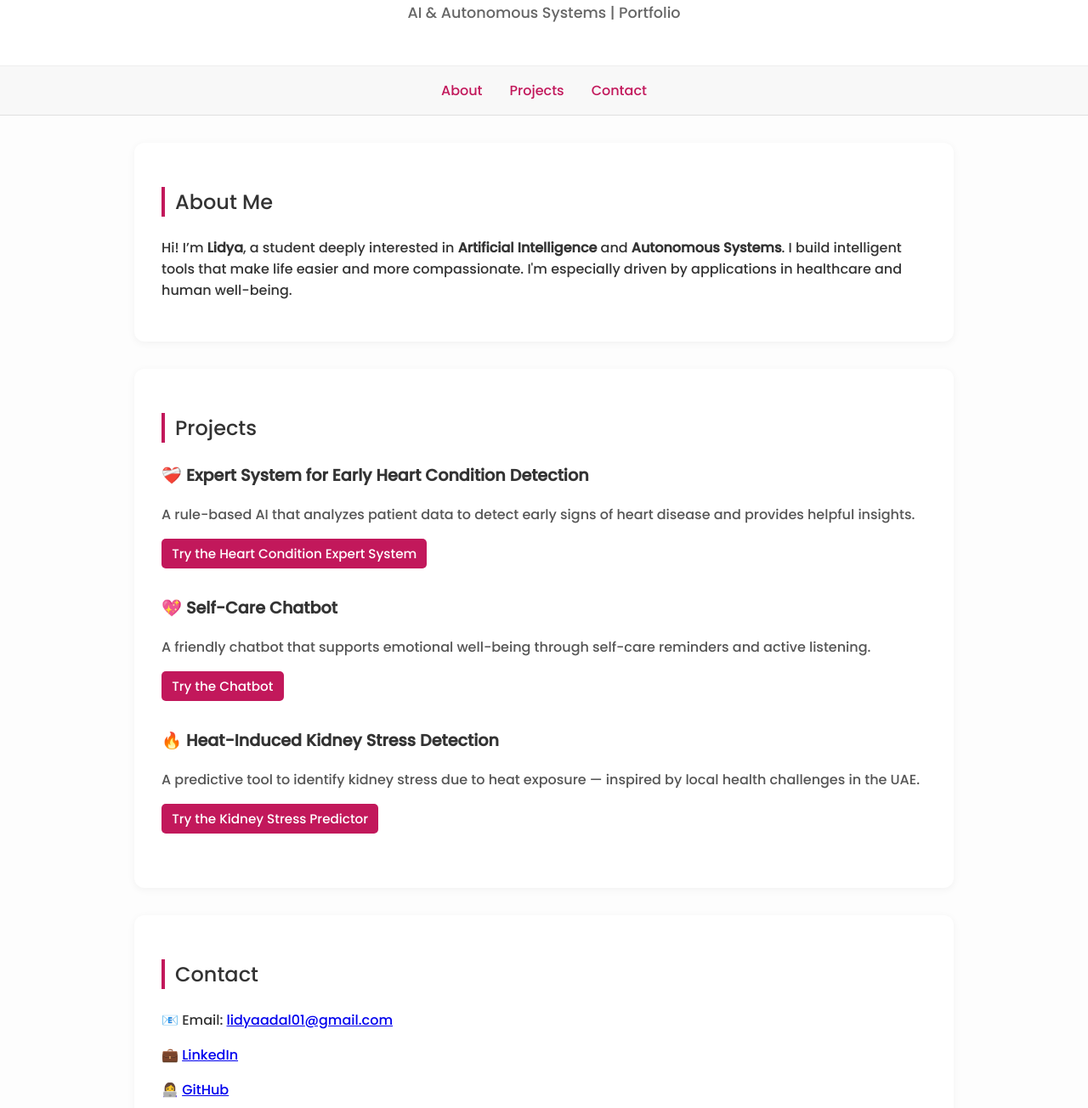
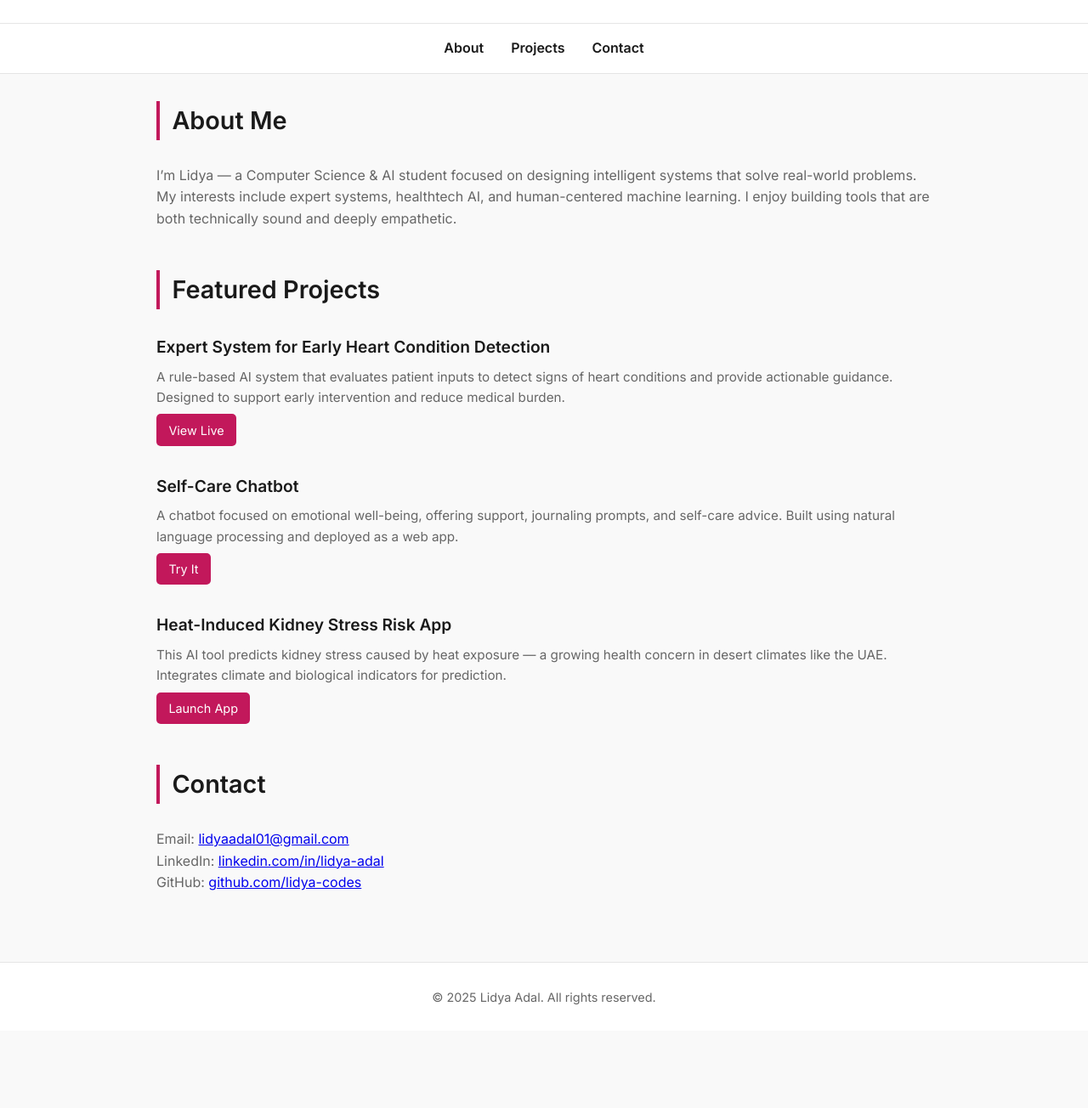
Before and after one commit to Lidya-codes/lidya-codes.github.io, a plain HTML site: page index.html in a window 1280 px wide. Shown: the part 137-1441 px from the top of the page at 85% size. After the commit the page ends 1350 px from the top, so only its background shows below. Drawn offline with nearby package versions, Linux system fonts and the light colour scheme.

Commit message:
Update index.html
format change

```diff
--- a/index.html
+++ b/index.html
@@ -2,69 +2,92 @@
 <html lang="en">
 <head>
   <meta charset="UTF-8" />
-  <meta name="viewport" content="width=device-width, initial-scale=1.0" />
-  <title>Lidya's Portfolio</title>
-  <link href="https://fonts.googleapis.com/css2?family=Playfair+Display:wght@600&family=Poppins:wght@300;500&display=swap" rel="stylesheet">
+  <meta name="viewport" content="width=device-width, initial-scale=1.0"/>
+  <title>Lidya Adal | AI Portfolio</title>
+  <link href="https://fonts.googleapis.com/css2?family=Inter:wght@400;600&family=Playfair+Display:wght@600&display=swap" rel="stylesheet">
   <style>
+    :root {
+      --primary-color: #1a1a1a;
+      --accent-color: #c2185b;
+      --light-bg: #f9f9f9;
+      --dark-text: #1a1a1a;
+      --gray-text: #666;
+      --border: #e5e5e5;
+    }
+
+    * {
+      box-sizing: border-box;
+      margin: 0;
+      padding: 0;
+    }
+
     body {
-      font-family: 'Poppins', sans-serif;
-      margin: 0;
-      background: #fdfdfd;
-      color: #333;
+      font-family: 'Inter', sans-serif;
+      background-color: var(--light-bg);
+      color: var(--dark-text);
+      line-height: 1.6;
     }
 
     header {
-      background: #fff;
-      border-bottom: 1px solid #eee;
+      background: white;
+      border-bottom: 1px solid var(--border);
       padding: 2em 1em;
       text-align: center;
     }
 
     header h1 {
       font-family: 'Playfair Display', serif;
-      font-size: 2.8em;
+      font-size: 2.5em;
+      color: var(--primary-color);
       margin-bottom: 0.2em;
-      color: #c2185b;
     }
 
     header p {
+      color: var(--gray-text);
       font-size: 1.1em;
-      color: #666;
     }
 
     nav {
       display: flex;
       justify-content: center;
       gap: 2em;
-      background: #f8f8f8;
-      padding: 1em;
-      border-bottom: 1px solid #e0e0e0;
+      padding: 1em 0;
+      background: white;
+      border-bottom: 1px solid var(--border);
     }
 
     nav a {
+      color: var(--dark-text);
       text-decoration: none;
-      color: #c2185b;
-      font-weight: 500;
+      font-weight: 600;
+      transition: color 0.2s;
     }
 
     nav a:hover {
-      text-decoration: underline;
+      color: var(--accent-color);
+    }
+
+    main {
+      max-width: 960px;
+      margin: auto;
+      padding: 2em 1.5em;
     }
 
     section {
-      max-width: 900px;
-      margin: 2em auto;
-      padding: 2em;
-      background: white;
-      border-radius: 12px;
-      box-shadow: 0 2px 10px rgba(0,0,0,0.05);
+      margin-bottom: 3em;
     }
 
     h2 {
-      border-left: 4px solid #c2185b;
+      font-size: 1.8em;
+      margin-bottom: 1em;
+      border-left: 4px solid var(--accent-color);
       padding-left: 0.5em;
-      margin-bottom: 1em;
-      font-weight: 500;
+      font-weight: 600;
+    }
+
+    p {
+      font-size: 1em;
+      color: var(--gray-text);
     }
 
     .project {
@@ -73,23 +96,24 @@
 
     .project h3 {
       font-size: 1.2em;
-      color: #333;
+      color: var(--primary-color);
+      margin-bottom: 0.4em;
     }
 
     .project p {
-      margin: 0.5em 0;
-      color: #555;
+      font-size: 0.95em;
     }
 
     .project a {
       display: inline-block;
       margin-top: 0.5em;
-      padding: 0.4em 0.8em;
-      background: #c2185b;
+      padding: 0.5em 1em;
+      background: var(--accent-color);
       color: white;
+      text-decoration: none;
       border-radius: 5px;
-      text-decoration: none;
-      font-size: 0.95em;
+      font-size: 0.9em;
+      transition: background 0.2s;
     }
 
     .project a:hover {
@@ -97,24 +121,18 @@
     }
 
     footer {
+      background: white;
+      border-top: 1px solid var(--border);
+      padding: 2em 1em;
       text-align: center;
-      padding: 2em;
-      background: #fafafa;
-      color: #888;
+      color: var(--gray-text);
       font-size: 0.9em;
-      border-top: 1px solid #eee;
-      margin-top: 2em;
     }
 
     @media (max-width: 600px) {
       nav {
         flex-direction: column;
         gap: 1em;
-      }
-
-      section {
-        margin: 1em;
-        padding: 1.5em;
       }
     }
   </style>
@@ -123,7 +141,7 @@
 
   <header>
     <h1>Lidya Adal</h1>
-    <p>AI & Autonomous Systems | Portfolio</p>
+    <p>AI & Autonomous Systems Enthusiast</p>
   </header>
 
   <nav>
@@ -132,42 +150,44 @@
     <a href="#contact">Contact</a>
   </nav>
 
+  <main>
     <section id="about">
       <h2>About Me</h2>
-    <p>Hi! I’m <strong>Lidya</strong>, a student deeply interested in <strong>Artificial Intelligence</strong> and <strong>Autonomous Systems</strong>. I build intelligent tools that make life easier and more compassionate. I'm especially driven by applications in healthcare and human well-being.</p>
+      <p>I’m Lidya — a Computer Science & AI student focused on designing intelligent systems that solve real-world problems. My interests include expert systems, healthtech AI, and human-centered machine learning. I enjoy building tools that are both technically sound and deeply empathetic.</p>
     </section>
 
     <section id="projects">
-    <h2>Projects</h2>
+      <h2>Featured Projects</h2>
 
       <div class="project">
-      <h3>❤️‍🩹 Expert System for Early Heart Condition Detection</h3>
-      <p>A rule-based AI that analyzes patient data to detect early signs of heart disease and provides helpful insights.</p>
-      <a href="https://expert-system-for-heart-condition-6dfmpsju8ayerf9khlzqnh.streamlit.app/" target="_blank">Try the Heart Condition Expert System</a>
+        <h3>Expert System for Early Heart Condition Detection</h3>
+        <p>A rule-based AI system that evaluates patient inputs to detect signs of heart conditions and provide actionable guidance. Designed to support early intervention and reduce medical burden.</p>
+        <a href="https://expert-system-for-heart-condition-6dfmpsju8ayerf9khlzqnh.streamlit.app/" target="_blank">View Live</a>
       </div>
 
       <div class="project">
-      <h3>💖 Self-Care Chatbot</h3>
-      <p>A friendly chatbot that supports emotional well-being through self-care reminders and active listening.</p>
-      <a href="https://lidya-codes.github.io/self-care-chatbot/" target="_blank">Try the Chatbot</a>
+        <h3>Self-Care Chatbot</h3>
+        <p>A chatbot focused on emotional well-being, offering support, journaling prompts, and self-care advice. Built using natural language processing and deployed as a web app.</p>
+        <a href="https://lidya-codes.github.io/self-care-chatbot/" target="_blank">Try It</a>
       </div>
 
       <div class="project">
-      <h3>🔥 Heat-Induced Kidney Stress Detection</h3>
-      <p>A predictive tool to identify kidney stress due to heat exposure — inspired by local health challenges in the UAE.</p>
-      <a href="http://10.45.49.124:8501" target="_blank">Try the Kidney Stress Predictor</a>
+        <h3>Heat-Induced Kidney Stress Risk App</h3>
+        <p>This AI tool predicts kidney stress caused by heat exposure — a growing health concern in desert climates like the UAE. Integrates climate and biological indicators for prediction.</p>
+        <a href="http://10.45.49.124:8501" target="_blank">Launch App</a>
       </div>
     </section>
 
     <section id="contact">
       <h2>Contact</h2>
-    <p>📧 Email: <a href="mailto:lidyaadal01@gmail.com">lidyaadal01@gmail.com</a></p>
-    <p>💼 <a href="https://linkedin.com/in/lidya-adal-9280861b3" target="_blank">LinkedIn</a></p>
-    <p>👩‍💻 <a href="https://github.com/lidya-codes" target="_blank">GitHub</a></p>
+      <p>Email: <a href="mailto:lidyaadal01@gmail.com">lidyaadal01@gmail.com</a></p>
+      <p>LinkedIn: <a href="https://linkedin.com/in/lidya-adal-9280861b3" target="_blank">linkedin.com/in/lidya-adal</a></p>
+      <p>GitHub: <a href="https://github.com/lidya-codes" target="_blank">github.com/lidya-codes</a></p>
     </section>
+  </main>
 
   <footer>
-    <p>© 2025 Lidya Adal — All rights reserved.</p>
+    <p>&copy; 2025 Lidya Adal. All rights reserved.</p>
   </footer>
 </body>
 </html>
```
Lines whose indentation alone changed are shown as unchanged.
